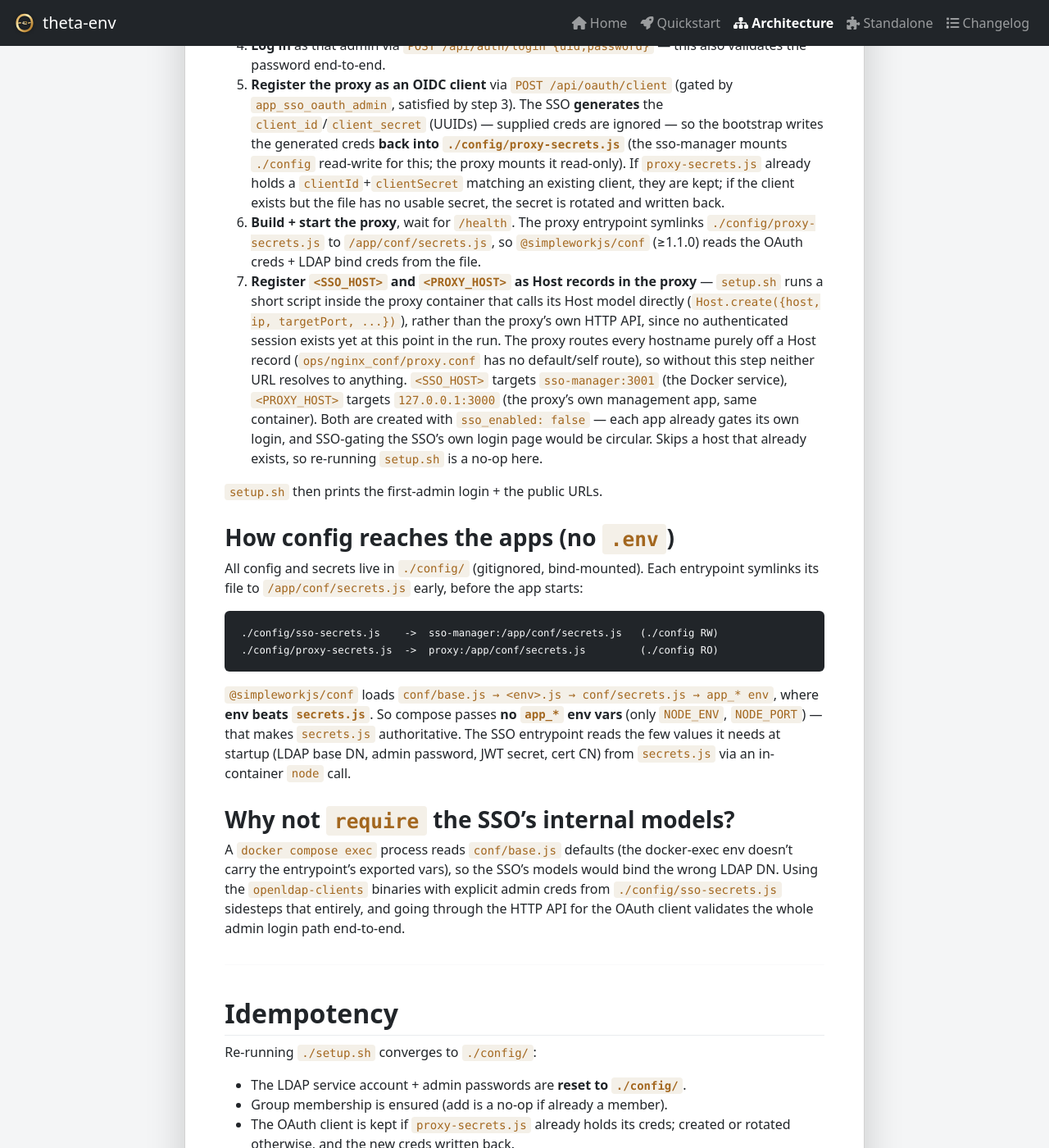
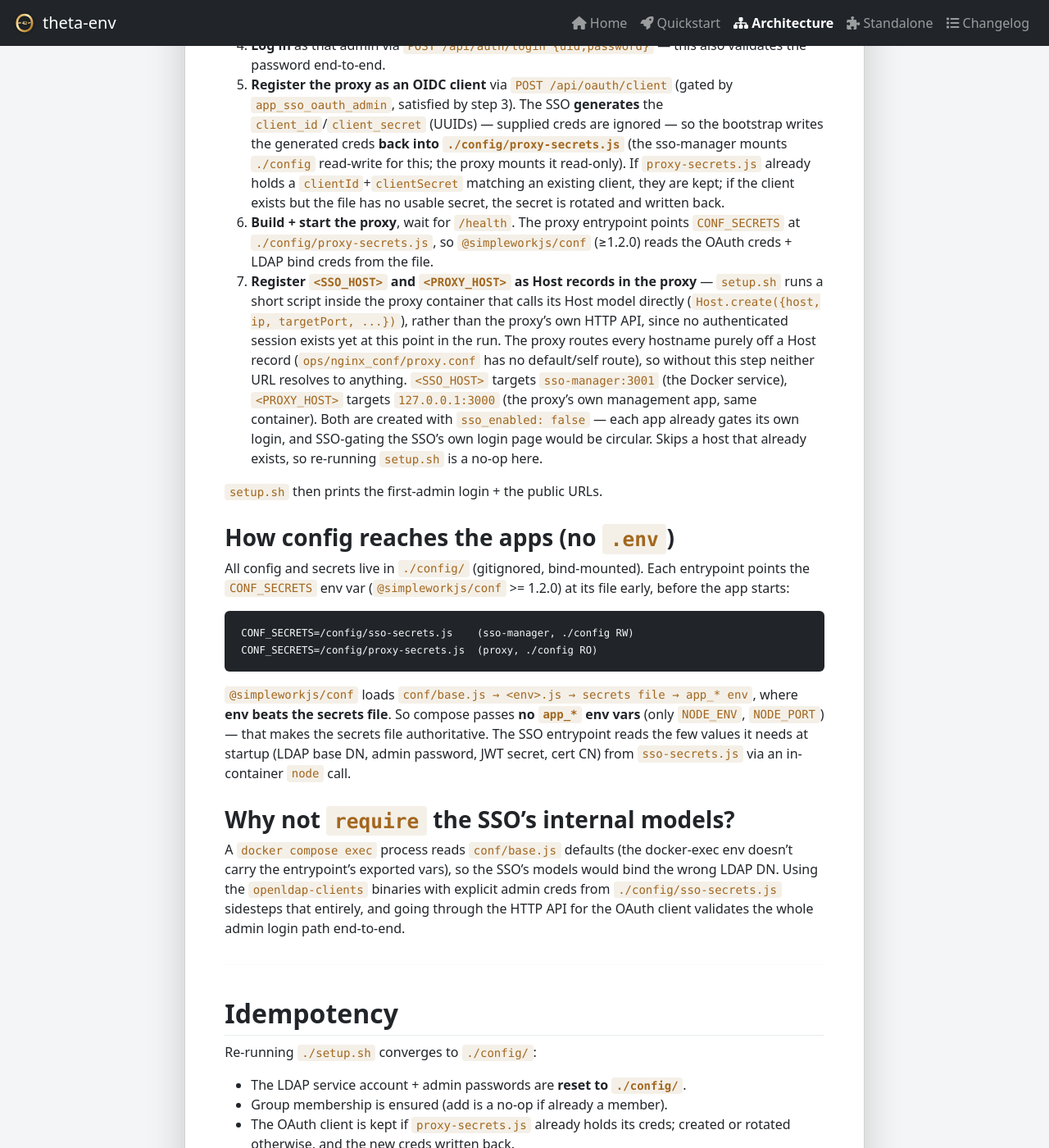
Before and after one commit to theta42/theta-env, a Jekyll site: the page built from docs/architecture.md, in a window 1280 px wide and 1400 px high, scrolled down 2447 px. Shown: the whole window at 82% size. Built offline with Jekyll 4.4.1, drawn with Linux system fonts in a browser that asks for light colours.

Commit message:
Bump proxy and sso-manager-node submodule pins to v1.1.14
- proxy -> v1.1.14
- sso-manager-node -> v1.1.14

Both bump @simpleworkjs/conf to 1.2.0 and jq-repeat to 2.2.0, and use
the new CONF_SECRETS env var instead of symlinking the mounted secrets
file into /app/conf/secrets.js. Updated theta-env's own docs/setup.sh/
docker-compose.yml comments to match -- no change to the config file
format or bind mounts.

Co-Authored-By: Claude Sonnet 5 <noreply@anthropic.com>

````diff
--- a/docs/architecture.md
+++ b/docs/architecture.md
@@ -102,9 +102,9 @@ inputs from the bind-mounted `./config/sso-secrets.js` + `./config/proxy-secrets
    read-only). If `proxy-secrets.js` already holds a `clientId`+`clientSecret`
    matching an existing client, they are kept; if the client exists but the file
    has no usable secret, the secret is rotated and written back.
-6. **Build + start the proxy**, wait for `/health`. The proxy entrypoint symlinks
-   `./config/proxy-secrets.js` to `/app/conf/secrets.js`, so `@simpleworkjs/conf`
-   (≥1.1.0) reads the OAuth creds + LDAP bind creds from the file.
+6. **Build + start the proxy**, wait for `/health`. The proxy entrypoint points
+   `CONF_SECRETS` at `./config/proxy-secrets.js`, so `@simpleworkjs/conf`
+   (≥1.2.0) reads the OAuth creds + LDAP bind creds from the file.
 7. **Register `<SSO_HOST>` and `<PROXY_HOST>` as Host records in the proxy** —
    `setup.sh` runs a short script inside the proxy container that calls its
    Host model directly (`Host.create({host, ip, targetPort, ...})`), rather
@@ -123,19 +123,20 @@ inputs from the bind-mounted `./config/sso-secrets.js` + `./config/proxy-secrets
 ### How config reaches the apps (no `.env`)
 
 All config and secrets live in `./config/` (gitignored, bind-mounted). Each
-entrypoint symlinks its file to `/app/conf/secrets.js` early, before the app
-starts:
+entrypoint points the `CONF_SECRETS` env var (`@simpleworkjs/conf` >= 1.2.0)
+at its file early, before the app starts:
 
 ```
-./config/sso-secrets.js    ->  sso-manager:/app/conf/secrets.js   (./config RW)
-./config/proxy-secrets.js  ->  proxy:/app/conf/secrets.js         (./config RO)
+CONF_SECRETS=/config/sso-secrets.js    (sso-manager, ./config RW)
+CONF_SECRETS=/config/proxy-secrets.js  (proxy, ./config RO)
 ```
 
-`@simpleworkjs/conf` loads `conf/base.js → <env>.js → conf/secrets.js → app_*
-env`, where **env beats `secrets.js`**. So compose passes **no `app_*` env vars**
-(only `NODE_ENV`, `NODE_PORT`) — that makes `secrets.js` authoritative. The SSO
-entrypoint reads the few values it needs at startup (LDAP base DN, admin
-password, JWT secret, cert CN) from `secrets.js` via an in-container `node` call.
+`@simpleworkjs/conf` loads `conf/base.js → <env>.js → secrets file → app_*
+env`, where **env beats the secrets file**. So compose passes **no `app_*` env
+vars** (only `NODE_ENV`, `NODE_PORT`) — that makes the secrets file
+authoritative. The SSO entrypoint reads the few values it needs at startup
+(LDAP base DN, admin password, JWT secret, cert CN) from `sso-secrets.js` via
+an in-container `node` call.
 
 ### Why not `require` the SSO's internal models?
 
````
Also changed, not shown: docker-compose.yml (+8 -7 lines), docs/standalone.md (+8 -8 lines), CHANGELOG.md, README.md, 1 other file.
